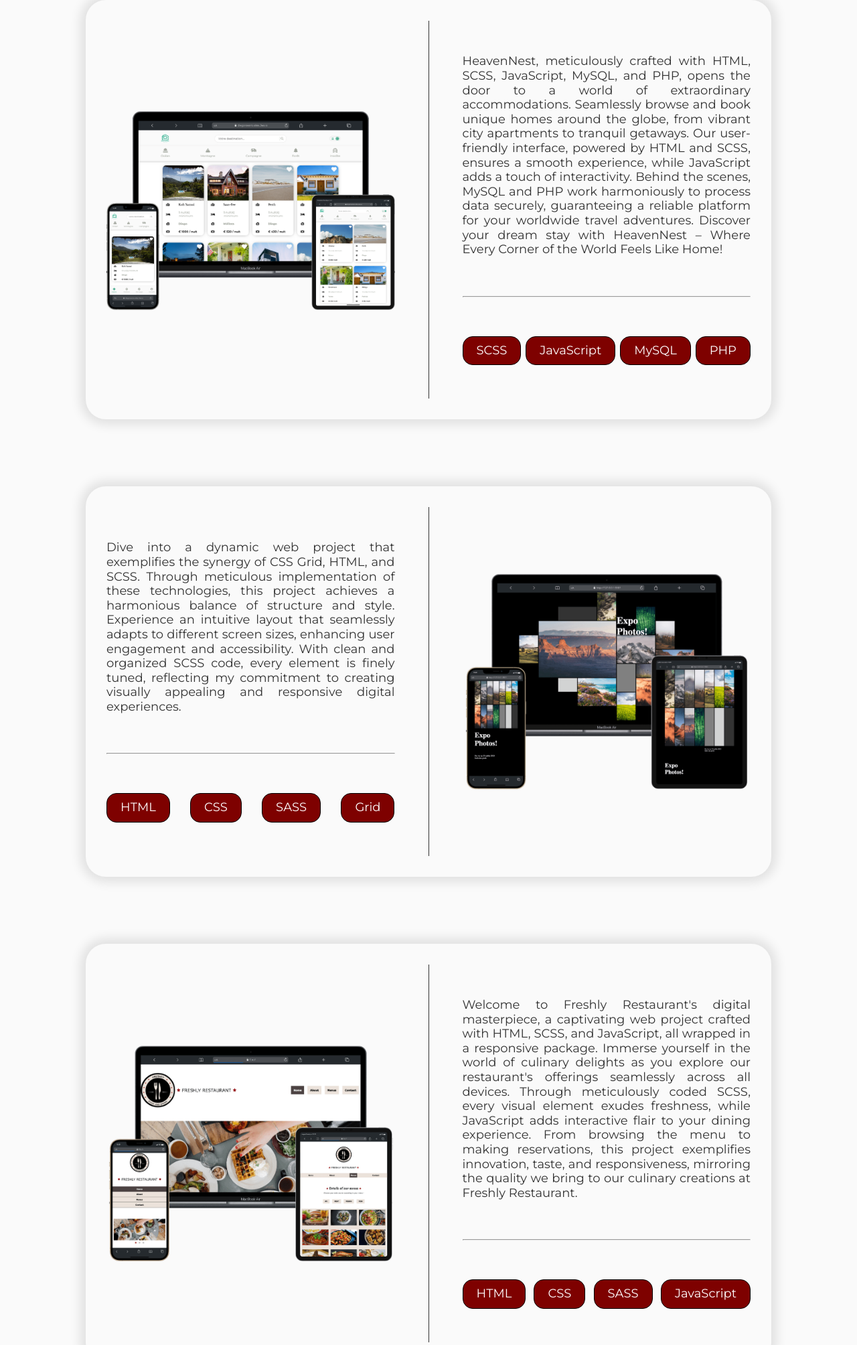
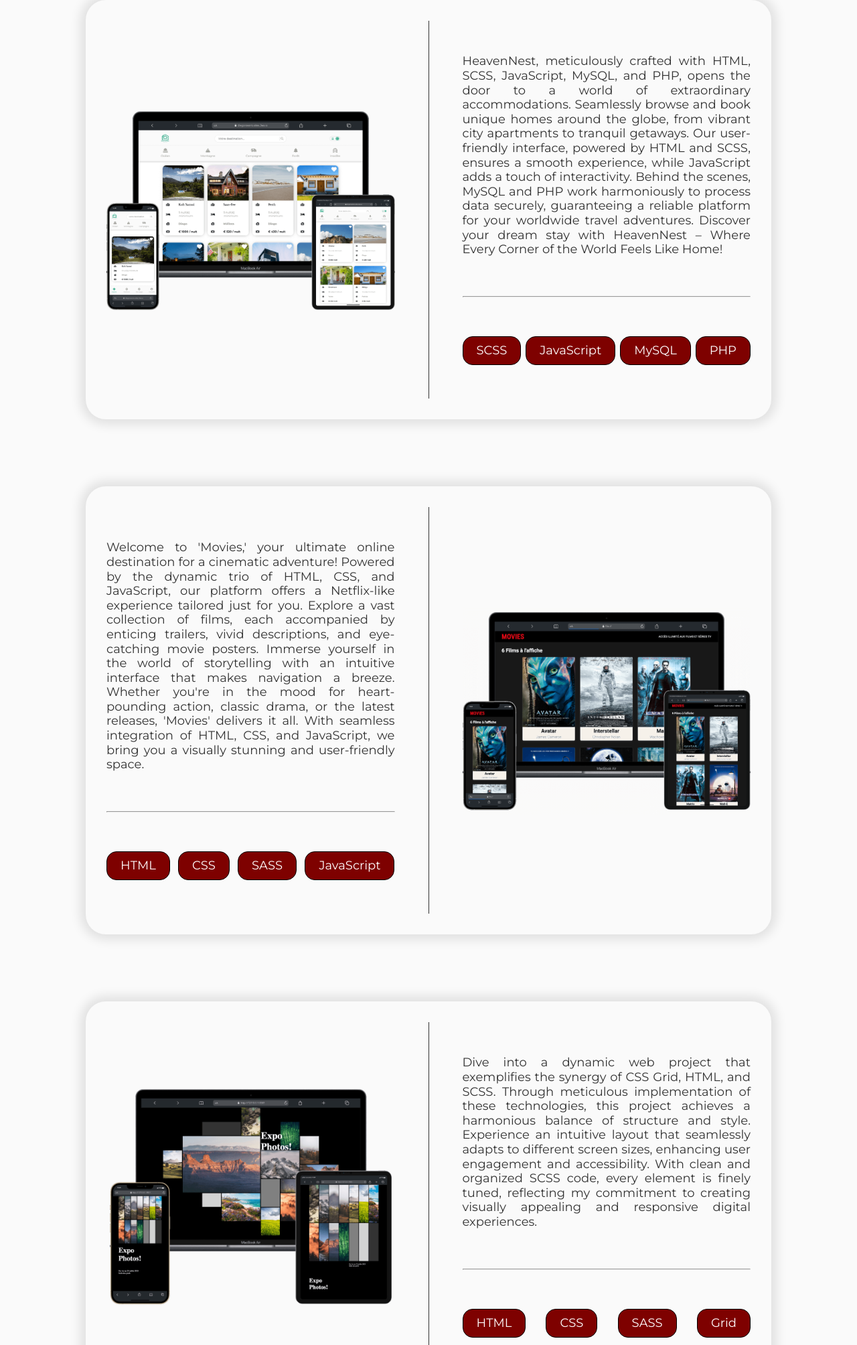
Before and after one commit to DiegNav33/My-Portfolio, a PHP site: page /pages/projects.html in a window 1280 px wide. Shown: the part 1056-3064 px from the top of the page at 67% size. Run offline with PHP 8.4, Linux system fonts and the light colour scheme; some libraries are stand-ins or nearby versions.

Commit message:
new projects added, need to improve few things in the project html

```diff
--- a/css/style.css
+++ b/css/style.css
@@ -652,15 +652,29 @@ main .projectsContent article p {
   font-size: 2rem;
 }
 main .projectsContent .mockupProject .articleLeft {
+  position: relative;
   transform: translateX(-10%);
   opacity: 0;
   transition: transform 0.6s ease-in-out, opacity 0.6s ease-in-out;
 }
+main .projectsContent .mockupProject .articleLeft a {
+  position: absolute;
+  z-index: 1;
+  width: 100%;
+  height: 100%;
+}
 main .projectsContent .mockupProject .articleRight {
+  position: relative;
   overflow: hidden;
   transform: translateX(10%);
   opacity: 0;
   transition: transform 0.6s ease-in-out, opacity 0.6s ease-in-out;
+}
+main .projectsContent .mockupProject .articleRight a {
+  position: absolute;
+  z-index: 1;
+  width: 100%;
+  height: 100%;
 }
 main .projectsContent .mockupProject .activeTranslateArticle {
   transform: translateX(0%);
@@ -714,7 +728,7 @@ main .projectsContent .mockupProject article span {
   height: auto;
   margin: 0 5rem;
 }
-main .projectsContent .mockupProject article:nth-child(2), main .projectsContent .mockupProject article:nth-child(4), main .projectsContent .mockupProject article:nth-child(6) {
+main .projectsContent .mockupProject article:nth-child(2), main .projectsContent .mockupProject article:nth-child(4), main .projectsContent .mockupProject article:nth-child(6), main .projectsContent .mockupProject article:nth-child(8) {
   flex-direction: row-reverse;
 }
 main .mediaFLex {
--- a/pages/projects.html
+++ b/pages/projects.html
@@ -13,6 +13,15 @@
     <link href="https://fonts.googleapis.com/css2?family=Cardo:ital,wght@0,400;0,700;1,400&family=Libre+Baskerville:ital,wght@0,400;0,700;1,400&family=Montserrat:ital,wght@0,100;0,200;0,300;0,400;0,500;0,600;0,700;0,800;0,900;1,100;1,200;1,300;1,400;1,500;1,600;1,700;1,800;1,900&display=swap" rel="stylesheet">
     <link rel="stylesheet" href="../css/style.css">
     <script src="../js/script.js" defer></script>
+    <!-- Google tag (gtag.js) -->
+    <script async src="https://www.googletagmanager.com/gtag/js?id=G-C2L54WTLBB"></script>
+    <script>
+    window.dataLayer = window.dataLayer || [];
+    function gtag(){dataLayer.push(arguments);}
+    gtag('js', new Date());
+
+    gtag('config', 'G-C2L54WTLBB');
+    </script>
 </head>
 
 <body>
@@ -72,6 +81,24 @@
                     </div>
                 </article>
                 <article class="articleRight">
+                    <a href="https://diegnav33.github.io/Movies-A-Netflix-Like/" target="_blank" aria-label="To the website Movies"></a>
+                    <div class="imageMockupProject">
+                        <img src="../images/mockup/mockup-movies.png" alt="Mockup gallery project">
+                    </div>
+                    <span></span>
+                    <div class="textMockupProject">
+                        <p>Welcome to 'Movies,' your ultimate online destination for a cinematic adventure! Powered by the dynamic trio of HTML, CSS, and JavaScript, our platform offers a Netflix-like experience tailored just for you. Explore a vast collection of films, each accompanied by enticing trailers, vivid descriptions, and eye-catching movie posters. Immerse yourself in the world of storytelling with an intuitive interface that makes navigation a breeze. Whether you're in the mood for heart-pounding action, classic drama, or the latest releases, 'Movies' delivers it all. With seamless integration of HTML, CSS, and JavaScript, we bring you a visually stunning and user-friendly space.</p>
+                        <hr>
+                        <ul>
+                            <li>HTML</li>
+                            <li>CSS</li>
+                            <li>SASS</li>
+                            <li>JavaScript</li>
+                        </ul>
+                    </div>
+                </article>
+                <article class="articleLeft">
+                    <a href="https://diegnav33.github.io/Photo-Exhibition-Art-Gallery/" target="_blank" aria-label="To the website Photo Exhibition Art Gallery"></a>
                     <div class="imageMockupProject">
                         <img src="../images/mockup/mockup-gallery-nobg.png" alt="Mockup gallery project">
                     </div>
@@ -87,7 +114,8 @@
                         </ul>
                     </div>
                 </article>
-                <article class="articleLeft">
+                <article class="articleRight">
+                    <a href="https://diegnav33.github.io/Freshly-Restaurant/" target="_blank" aria-label="To the website Freshly Restaurant"></a>
                     <div class="imageMockupProject">
                         <img src="../images/mockup/mockup-freshly-nobg.png" alt="Mockup Freshly Restaurant project">
                     </div>
@@ -103,7 +131,8 @@
                         </ul>
                     </div>
                 </article>
-                <article class="articleRight">
+                <article class="articleLeft">
+                    <a href="https://diegnav33.github.io/Archi-Design/" target="_blank" aria-label="To the website Archi Design"></a>
                     <div class="imageMockupProject">
                         <img src="../images/mockup/mockup-archi-nobg.png" alt="Mockup Website Design project">
                     </div>
@@ -116,6 +145,23 @@
                             <li>CSS / SASS</li>
                             <li>Grid</li>
                             <li>JavaScript</li>
+                        </ul>
+                    </div>
+                </article>
+                <article class="articleRight">
+                    <a href="https://diegnav33.github.io/Snake-Game/" target="_blank" aria-label="To the website to play the Snake Game"></a>
+                    <div class="imageMockupProject">
+                        <img src="../images/mockup/mockup-snake-game.png" alt="Mockup gallery project">
+                    </div>
+                    <span></span>
+                    <div class="textMockupProject">
+                        <p>Step into the past with our Snake Game, designed exclusively for desktop play. Reviving the classic charm with HTML, CSS, JavaScript, and Canvas, maneuver the snake through pixelated terrain. While currently optimized for desktop, stay tuned for upcoming updates to make your nostalgic gaming experience responsive across devices. Challenge yourself, grow the snake, and relive the joy of retro gaming, now on desktop with future plans for broader accessibility!</p>
+                        <hr>
+                        <ul>
+                            <li>HTML</li>
+                            <li>CSS</li>
+                            <li>JavaScript</li>
+                            <li>Canvas</li>
                         </ul>
                     </div>
                 </article>
--- a/scss/_media-query.scss
+++ b/scss/_media-query.scss
@@ -254,7 +254,7 @@
                     opacity: 1;
                 }
 
-                article, article:nth-child(2), article:nth-child(4), article:nth-child(6) {
+                article, article:nth-child(2), article:nth-child(4), article:nth-child(6), article:nth-child(8) {
 
                     flex-direction: column;
 
@@ -614,7 +614,7 @@
                     opacity: 1;
                 }
 
-                article, article:nth-child(2), article:nth-child(4) {
+                article, article:nth-child(2), article:nth-child(4), article:nth-child(6), article:nth-child(8) {
 
                     flex-direction: column;
 
@@ -923,7 +923,7 @@
                     opacity: 1;
                 }
 
-                article, article:nth-child(2), article:nth-child(4) {
+                article, article:nth-child(2), article:nth-child(4), article:nth-child(6), article:nth-child(8) {
 
                     flex-direction: column;
 
@@ -1122,7 +1122,7 @@
         }
         .projectsContent{
             .mockupProject{
-                article, article:nth-child(2), article:nth-child(4) {
+                article, article:nth-child(2), article:nth-child(4), article:nth-child(6), article:nth-child(8) {
 
                     flex-direction: column;
 
--- a/scss/style.scss
+++ b/scss/style.scss
@@ -140,6 +140,7 @@ main {
         }
         p{
             margin-top: 15rem;
+
             a{
                 margin: 0;
                 color: #fff;
@@ -289,15 +290,31 @@ main {
 
         .mockupProject{
             .articleLeft{
+                position: relative;
                 transform: translateX(-10%);
                 opacity: 0;
                 transition: transform 0.6s ease-in-out, opacity 0.6s ease-in-out;
+
+                a {
+                    position: absolute;
+                    z-index: 1;
+                    width: 100%;
+                    height: 100%;
+                }
             }
             .articleRight{
+                position: relative;
                 overflow: hidden;
                 transform: translateX(10%);
                 opacity: 0;
                 transition: transform 0.6s ease-in-out, opacity 0.6s ease-in-out;
+
+                a {
+                    position: absolute;
+                    z-index: 1;
+                    width: 100%;
+                    height: 100%;
+                }
             }
 
             .activeTranslateArticle{
@@ -360,7 +377,7 @@ main {
                 }
             }
 
-            article:nth-child(2), article:nth-child(4), article:nth-child(6){
+            article:nth-child(2), article:nth-child(4), article:nth-child(6), article:nth-child(8){
                 flex-direction: row-reverse;
             }
         }
```
Also changed, not shown: other parts of css/style.css (+48 -48 lines), index.html (+10 -0 lines), pages/about.html (+9 -0 lines), pages/contact.html (+9 -0 lines), pages/destination-pages/article.html (+9 -0 lines), pages/destination-pages/indonesia.html (+9 -0 lines), pages/destination-pages/iran.html (+9 -0 lines), pages/destination-pages/japan.html (+9 -0 lines), pages/destination-pages/mexico.html (+9 -0 lines), pages/destination-pages/tenerife.html (+9 -0 lines), pages/destination-pages/thailand.html (+9 -0 lines), pages/photo_video.html (+9 -0 lines), php/mail.php (+2 -14 lines), images/mockup/mockup-heavennest.png, 2 more files, 1 other file.
